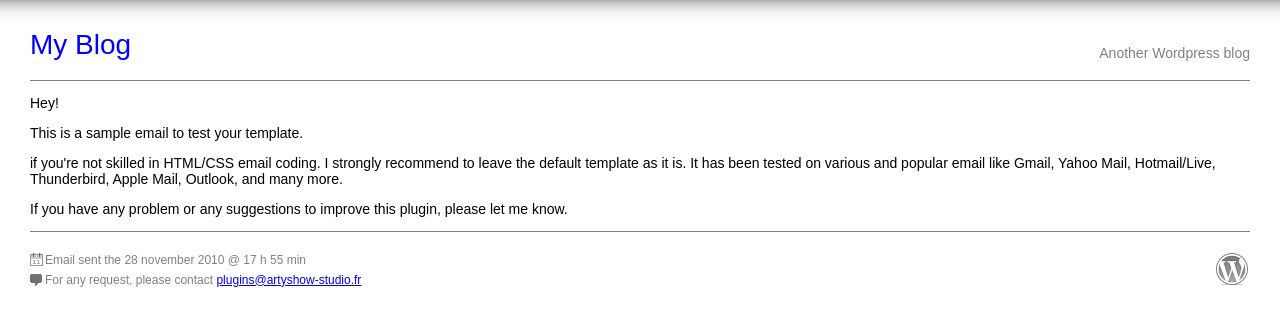
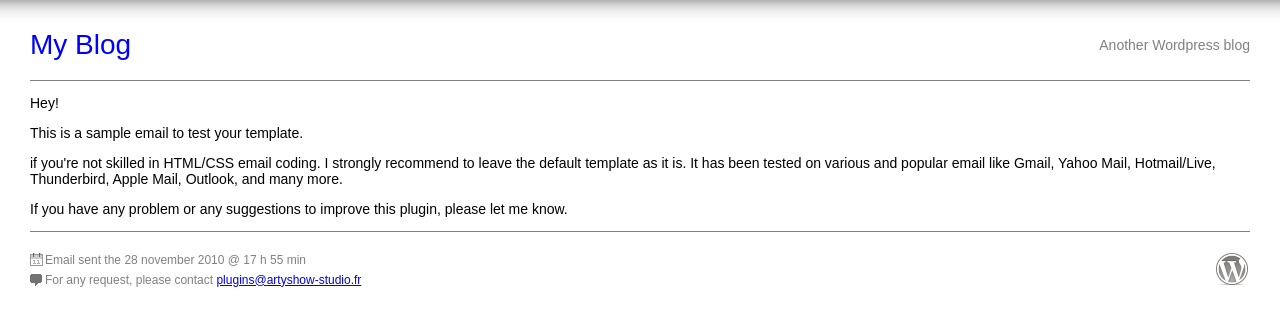
Before and after one commit to Ross146/FE_course, a plain HTML site: page Lesson0/index.html in a window 1280 px wide. Drawn offline with Linux system fonts and the light colour scheme.

Commit message:
line-height instead margin

```diff
--- a/Lesson0/style.css
+++ b/Lesson0/style.css
@@ -5,7 +5,6 @@ body{
 	font-family: sans-serif;
 	box-shadow: inset 0px 47px 24px -53px black;
 }
-
 header h1{
 	float: left;
 	font-weight: normal;
@@ -15,7 +14,7 @@ header h4{
 	float: right;
 	font-weight: normal;
 	color: gray;
-	margin-top: 35px;
+	line-height: 32px;
 }
 header:after{
 	content: '';
```
